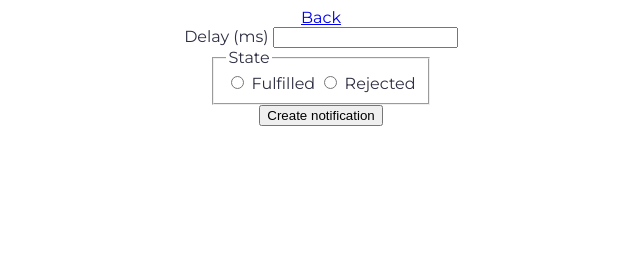
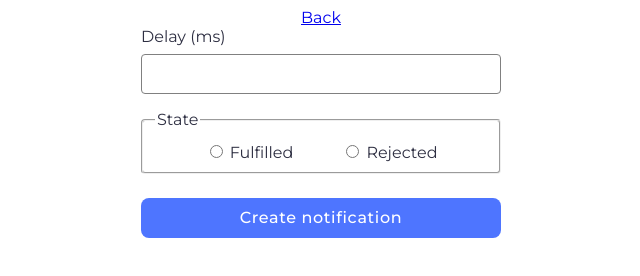
Before and after one commit to AnastasiiaBulba/goit-js-hw-10, a website built with Vite: page src/2-snackbar.html in a window 1280 px wide. Shown: the whole page, without its empty margins (319-959 px from the left). Built offline with nearby package versions, Linux system fonts and the light colour scheme.

Commit message:
fix html

```diff
--- a/src/2-snackbar.html
+++ b/src/2-snackbar.html
@@ -16,10 +16,10 @@
   <body>
     <a href="./index.html">Back</a>
 
-    <form class="form"></form>
+    <form class="form">
       <label>
         Delay (ms)
-        <input type="number" name="delay" required />
+        <input type="number" class="num-inp" name="delay" required />
       </label>
 
       <fieldset>
--- a/src/css/2-snackbar.css
+++ b/src/css/2-snackbar.css
@@ -5,3 +5,64 @@ body {
   font-family: 'Montserrat', sans-serif;
   color: #2e2f42;
 }
+
+.form {
+  width: 360px;
+  text-align: left;
+}
+
+.num-inp {
+  box-sizing: border-box;
+  font-weight: 400;
+  font-size: 16px;
+  line-height: 1.5;
+  letter-spacing: 0.04em;
+  color: #2e2f42;
+  padding: 8px 16px;
+  border: 1px solid #808080;
+  outline: none;
+  border-radius: 4px;
+  width: 360px;
+  height: 40px;
+  transition: border-color 300ms ease;
+  margin-top: 8px;
+  margin-bottom: 16px;
+}
+.num-inp:hover {
+  border-color: #000;
+}
+.num-inp:focus-within {
+  border-color: #4e75ff;
+}
+
+button {
+  font-family: 'Montserrat', sans-serif;
+  border-radius: 8px;
+  padding: 8px 16px;
+  width: 360px;
+  height: 40px;
+  background-color: #4e75ff;
+  transition: background-color 300ms ease;
+  border: none;
+  font-weight: 500;
+  font-size: 16px;
+  line-height: 1.5;
+  letter-spacing: 0.04em;
+  color: #fff;
+}
+button:hover {
+  background-color: #6c8cff;
+}
+
+fieldset {
+  box-sizing: border-box;
+  border-radius: 4px;
+  margin: 0;
+  text-align: left;
+  height: 64px;
+  display: flex;
+  justify-content: center;
+  align-items: end;
+  gap: 48px;
+  margin-bottom: 24px;
+}
--- a/src/js/2-snackbar.js
+++ b/src/js/2-snackbar.js
@@ -18,7 +18,7 @@ form.addEventListener('submit', event => {
       }
     }, delay);
   });
-  console.log('Form submitted', delay, state);
+  //   console.log('Form submitted', delay, state);
   promise
     .then(delay => {
       iziToast.success({
```
